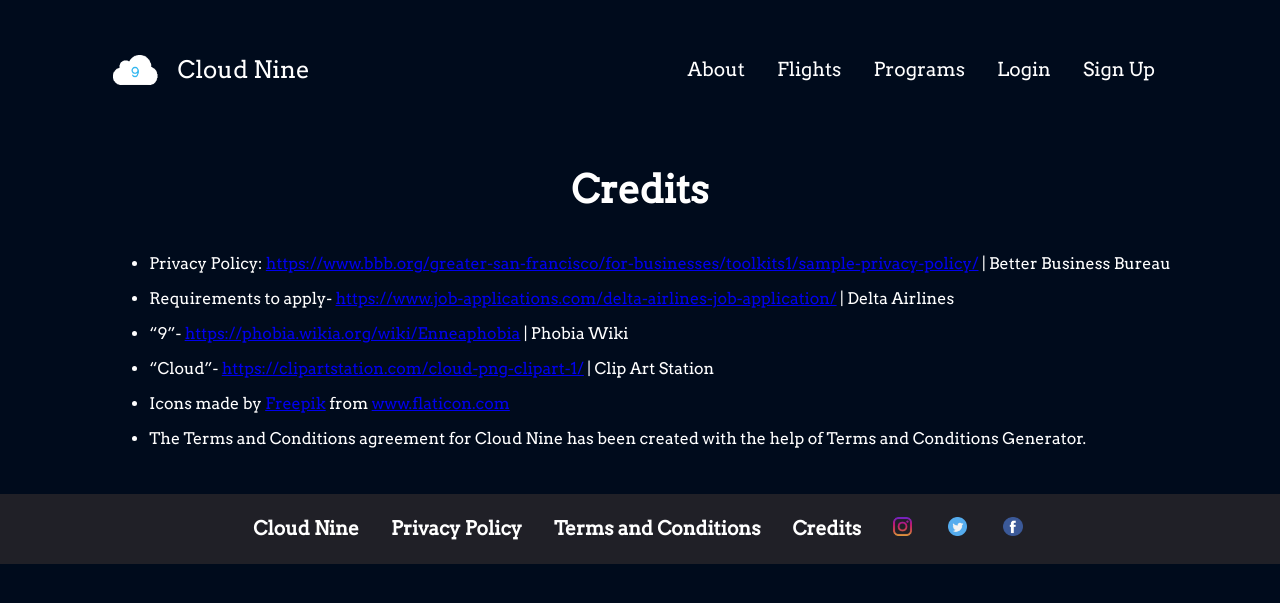
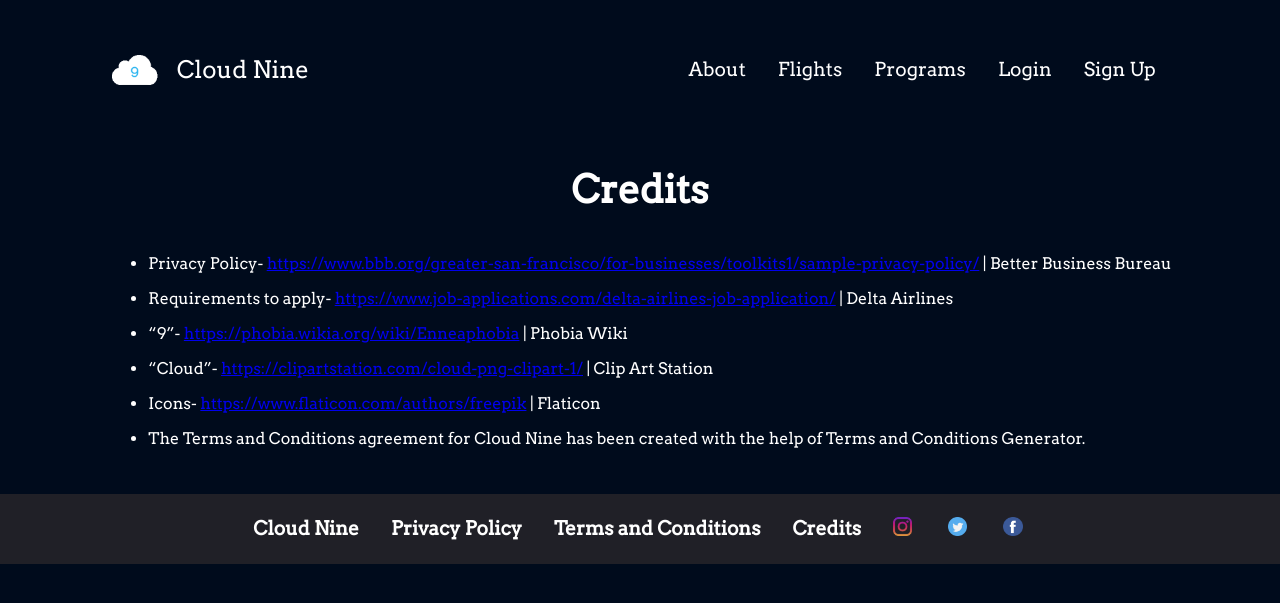
Before and after one commit to TheGuy566/fbla-cloud-nine, a Flask app: page /credits in a window 1280 px wide. Shown: the top 603 px of the page. Run offline with Flask 2, Linux system fonts and the light colour scheme.

Commit message:
Update credits.html

```diff
--- a/cloud_nine/templates/credits.html
+++ b/cloud_nine/templates/credits.html
@@ -4,7 +4,7 @@
 <h1 style="text-align: center;">Credits</h1>
 <section style="font-size: 16px;">
     <ul>
-        <li>Privacy Policy: <a href="https://www.bbb.org/greater-san-francisco/for-businesses/toolkits1/sample-privacy-policy/">https://www.bbb.org/greater-san-francisco/for-businesses/toolkits1/sample-privacy-policy/</a> | Better Business Bureau
+        <li>Privacy Policy- <a href="https://www.bbb.org/greater-san-francisco/for-businesses/toolkits1/sample-privacy-policy/">https://www.bbb.org/greater-san-francisco/for-businesses/toolkits1/sample-privacy-policy/</a> | Better Business Bureau
         <p>
         <li>Requirements to apply- <a href="https://www.job-applications.com/delta-airlines-job-application/">https://www.job-applications.com/delta-airlines-job-application/</a> | Delta Airlines
         <p>
@@ -12,7 +12,7 @@
         <p>
         <li>“Cloud”- <a href="https://clipartstation.com/cloud-png-clipart-1/">https://clipartstation.com/cloud-png-clipart-1/</a> | Clip Art Station
         <p>
-        <li><div>Icons made by <a href="https://www.flaticon.com/authors/freepik" title="Freepik">Freepik</a> from <a href="https://www.flaticon.com/" title="Flaticon">www.flaticon.com</a></div>
+            <li>Icons- <a href="https://www.flaticon.com/authors/freepik">https://www.flaticon.com/authors/freepik</a> | Flaticon
         <p>
         <li>The Terms and Conditions agreement for Cloud Nine has been created with the help of Terms and Conditions Generator.</li>
     </ul>
```
